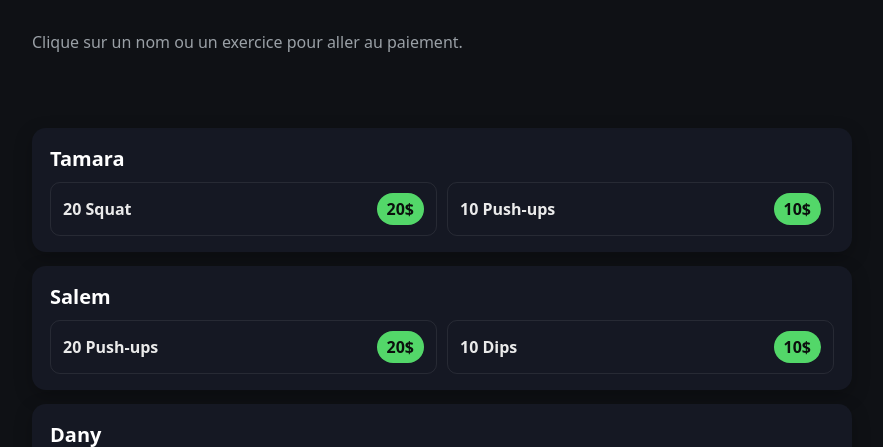
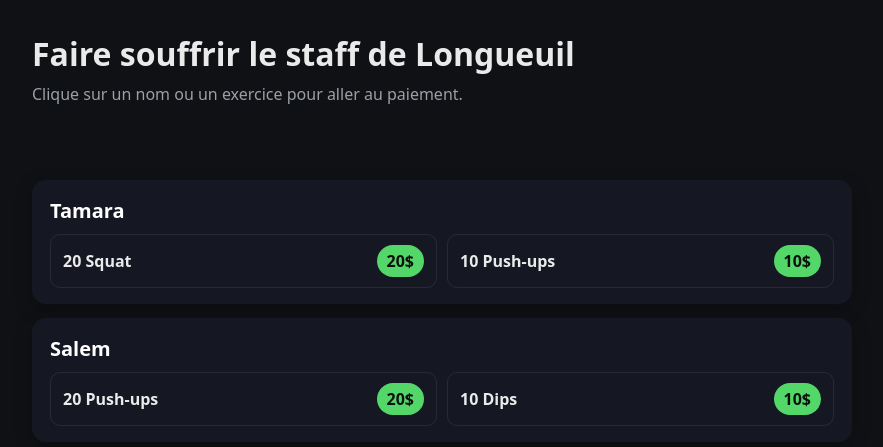
Before and after one commit to Doniopo/souffrir-entraineur, a Flask app: page / in a window 1280 px wide. Shown: the top 447 px of the page, without its empty margins (198-1081 px from the left). Run offline with Flask 3, Linux system fonts and the light colour scheme.

Commit message:
Mise à jour du site – nouvelle version

```diff
--- a/templates/index.html
+++ b/templates/index.html
@@ -8,7 +8,7 @@
 </head>
 <body>
   <header class="container">
-    <h1></h1>
+    <h1>Faire souffrir le staff de Longueuil</h1>
     <p class="subtitle">Clique sur un nom ou un exercice pour aller au paiement.</p>
   </header>
 
```
